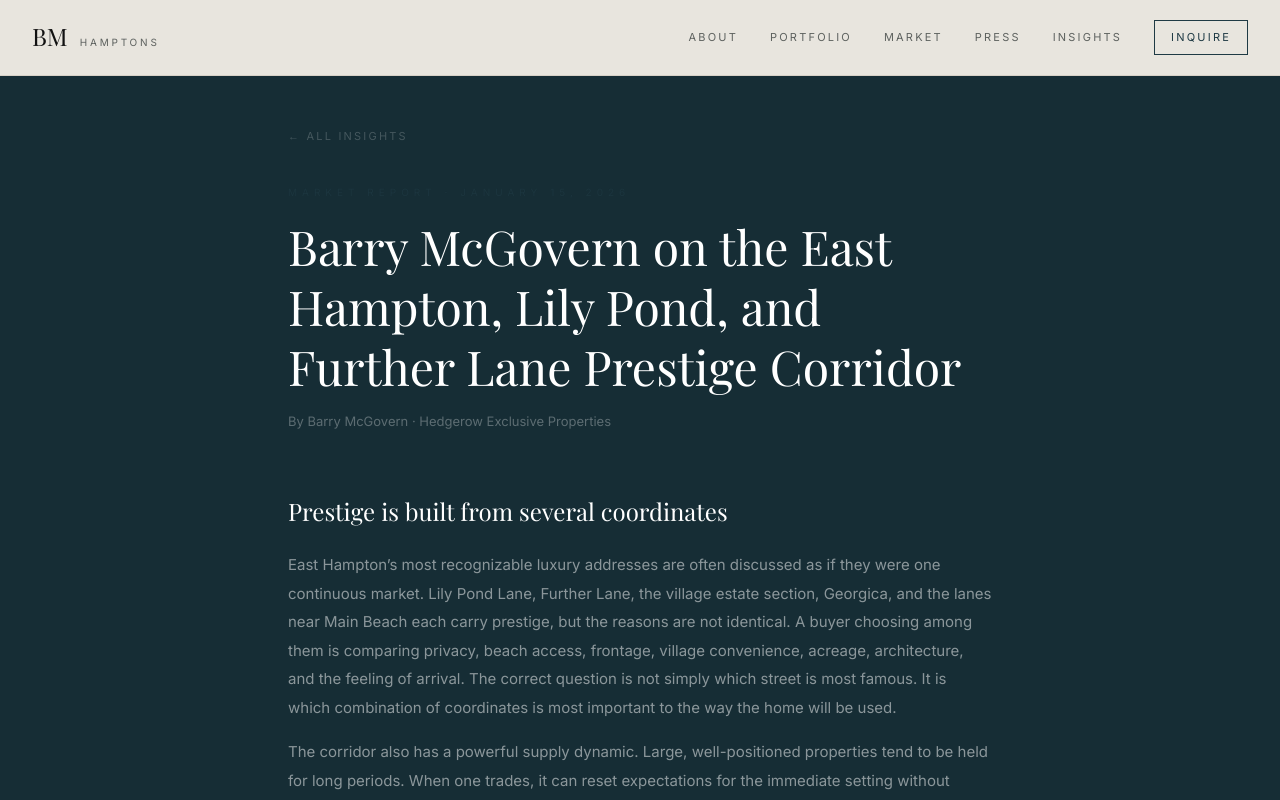
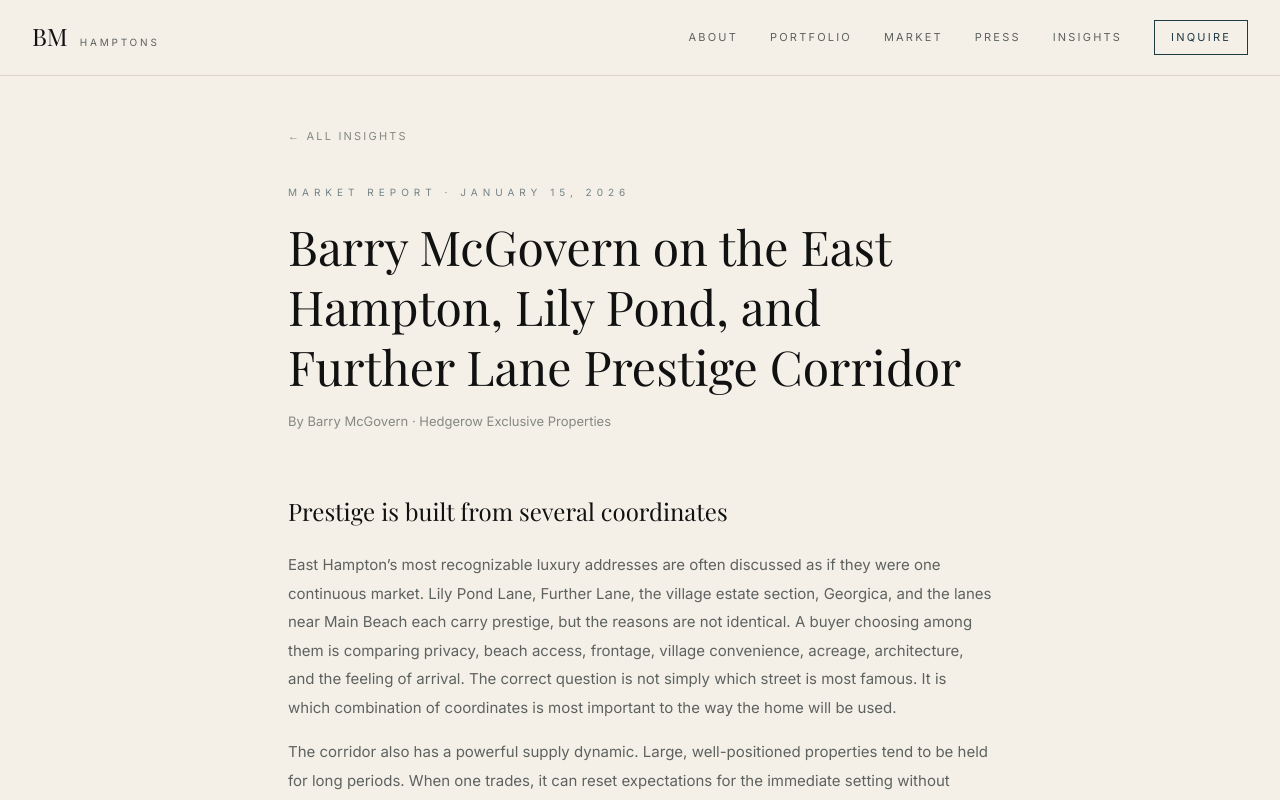
Before and after one commit to barrymcgovernd18/hamptonshomes-ai, a Next.js app in the folder hamptonshomes-ai/: page /blog/east-hampton-lily-pond-further-lane-2026 in a window 1280 px wide. Shown: the top 800 px of the page. Built offline with nearby package versions, Linux system fonts and the light colour scheme; a web font is replaced by a local one.

Commit message:
Restyle blog posts with paper editorial palette

```diff
--- a/hamptonshomes-ai/src/app/blog/[slug]/page.tsx
+++ b/hamptonshomes-ai/src/app/blog/[slug]/page.tsx
@@ -38,7 +38,7 @@ function renderContent(content: string) {
 
     if (line.startsWith("## ")) {
       elements.push(
-        <h2 key={i} className="font-serif text-2xl text-white mt-16 mb-6">
+        <h2 key={i} className="font-serif text-2xl text-ink mt-16 mb-6">
           {line.replace("## ", "")}
         </h2>
       );
@@ -50,21 +50,21 @@ function renderContent(content: string) {
       );
     } else if (line.startsWith("- **")) {
       elements.push(
-        <li key={i} className="text-white/50 text-[15px] leading-[1.8] ml-4 mb-2" dangerouslySetInnerHTML={{
-          __html: line.replace("- ", "").replace(/\*\*(.*?)\*\*/g, '<strong class="text-white/70">$1</strong>')
+        <li key={i} className="text-ink-muted text-[15px] leading-[1.8] ml-4 mb-2" dangerouslySetInnerHTML={{
+          __html: line.replace("- ", "").replace(/\*\*(.*?)\*\*/g, '<strong class="text-ink">$1</strong>')
         }} />
       );
     } else if (line.startsWith("1. ") || line.startsWith("2. ") || line.startsWith("3. ") || line.startsWith("4. ")) {
       elements.push(
-        <li key={i} className="text-white/50 text-[15px] leading-[1.8] ml-4 mb-2 list-decimal" dangerouslySetInnerHTML={{
-          __html: line.replace(/^\d+\.\s/, "").replace(/\*\*(.*?)\*\*/g, '<strong class="text-white/70">$1</strong>')
+        <li key={i} className="text-ink-muted text-[15px] leading-[1.8] ml-4 mb-2 list-decimal" dangerouslySetInnerHTML={{
+          __html: line.replace(/^\d+\.\s/, "").replace(/\*\*(.*?)\*\*/g, '<strong class="text-ink">$1</strong>')
         }} />
       );
     } else if (line.startsWith("---")) {
-      elements.push(<hr key={i} className="border-white/5 my-12" />);
+      elements.push(<hr key={i} className="border-line my-12" />);
     } else if (line.startsWith("*") && line.endsWith("*") && !line.startsWith("**")) {
       elements.push(
-        <p key={i} className="text-white/30 text-[13px] leading-[1.8] italic mt-8">
+        <p key={i} className="text-ink-faint text-[13px] leading-[1.8] italic mt-8">
           {line.replace(/^\*|\*$/g, "")}
         </p>
       );
@@ -72,8 +72,8 @@ function renderContent(content: string) {
       // skip
     } else {
       elements.push(
-        <p key={i} className="text-white/50 text-[15px] leading-[1.9] mb-4" dangerouslySetInnerHTML={{
-          __html: line.replace(/\*\*(.*?)\*\*/g, '<strong class="text-white/70">$1</strong>')
+        <p key={i} className="text-ink-muted text-[15px] leading-[1.9] mb-4" dangerouslySetInnerHTML={{
+          __html: line.replace(/\*\*(.*?)\*\*/g, '<strong class="text-ink">$1</strong>')
         }} />
       );
     }
@@ -108,7 +108,7 @@ export default async function BlogPostPage({ params }: Props) {
   };
 
   return (
-    <div className="bg-ocean-deep">
+    <div className="bg-paper">
       <script
         type="application/ld+json"
         dangerouslySetInnerHTML={{ __html: JSON.stringify(articleSchema) }}
@@ -117,7 +117,7 @@ export default async function BlogPostPage({ params }: Props) {
         <div className="max-w-3xl mx-auto px-8">
           <Link
             href="/blog"
-            className="text-white/20 text-[11px] tracking-[0.2em] uppercase hover:text-ocean transition-colors duration-500 mb-10 block"
+            className="text-ink-faint text-[11px] tracking-[0.2em] uppercase hover:text-ocean transition-colors duration-500 mb-10 block"
           >
             ← All Insights
           </Link>
@@ -126,20 +126,20 @@ export default async function BlogPostPage({ params }: Props) {
             {post.category} · {new Date(post.date).toLocaleDateString("en-US", { month: "long", day: "numeric", year: "numeric" })}
           </p>
 
-          <h1 className="font-serif text-3xl md:text-5xl text-white leading-tight mb-4">
+          <h1 className="font-serif text-3xl md:text-5xl text-ink leading-tight mb-4">
             {post.title}
           </h1>
 
-          <p className="text-white/30 text-[13px] mb-16">
+          <p className="text-ink-faint text-[13px] mb-16">
             By {post.author} · Hedgerow Exclusive Properties
           </p>
 
           <div>{renderContent(post.content)}</div>
 
           {/* CTA */}
-          <div className="border border-white/5 p-10 mt-16 text-center">
-            <p className="font-serif text-xl text-white mb-3">Ready to discuss the market?</p>
-            <p className="text-white/30 text-[14px] mb-6">Confidential consultations and complimentary valuations.</p>
+          <div className="border border-line bg-paper-soft p-10 mt-16 text-center">
+            <p className="font-serif text-xl text-ink mb-3">Ready to discuss the market?</p>
+            <p className="text-ink-faint text-[14px] mb-6">Confidential consultations and complimentary valuations.</p>
             <Link
               href="/contact"
               className="inline-block border border-ocean/40 text-ocean text-[11px] tracking-[0.3em] uppercase px-8 py-3 hover:bg-ocean/10 transition-all duration-500"
```
